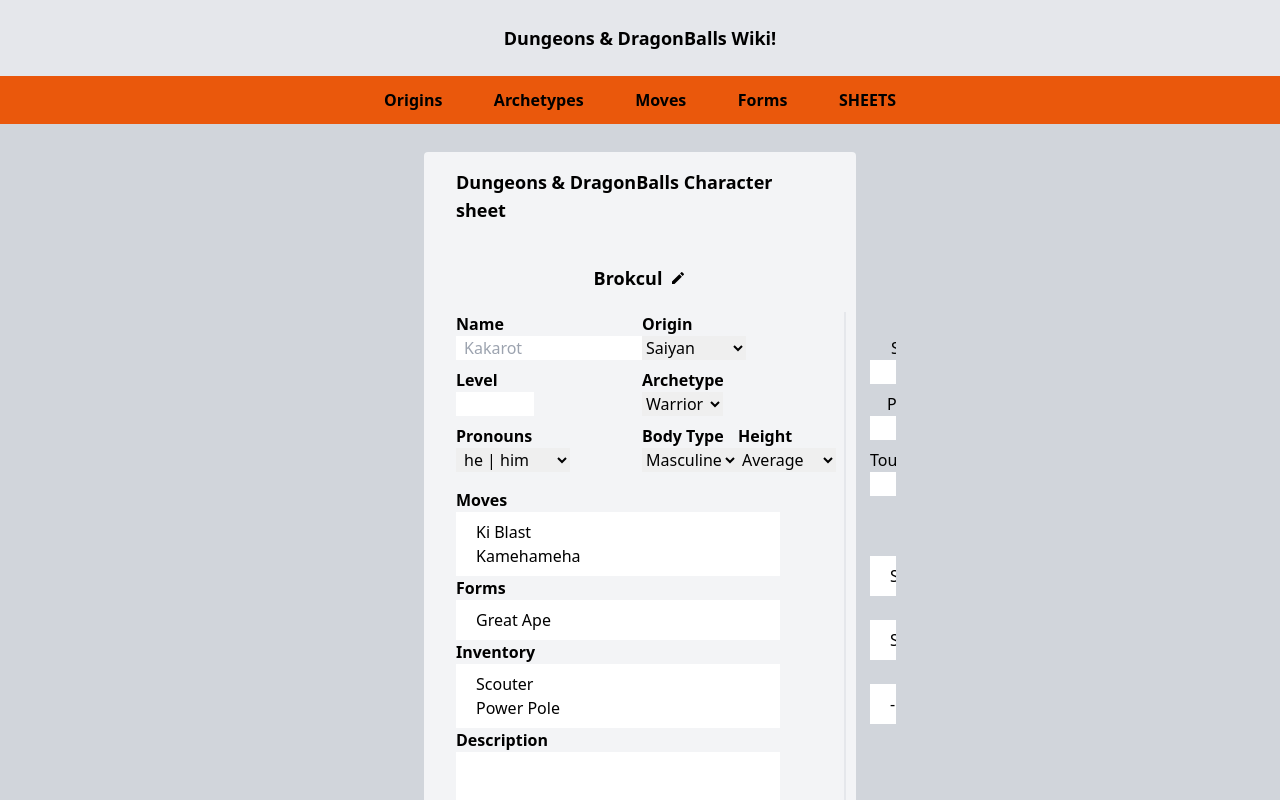
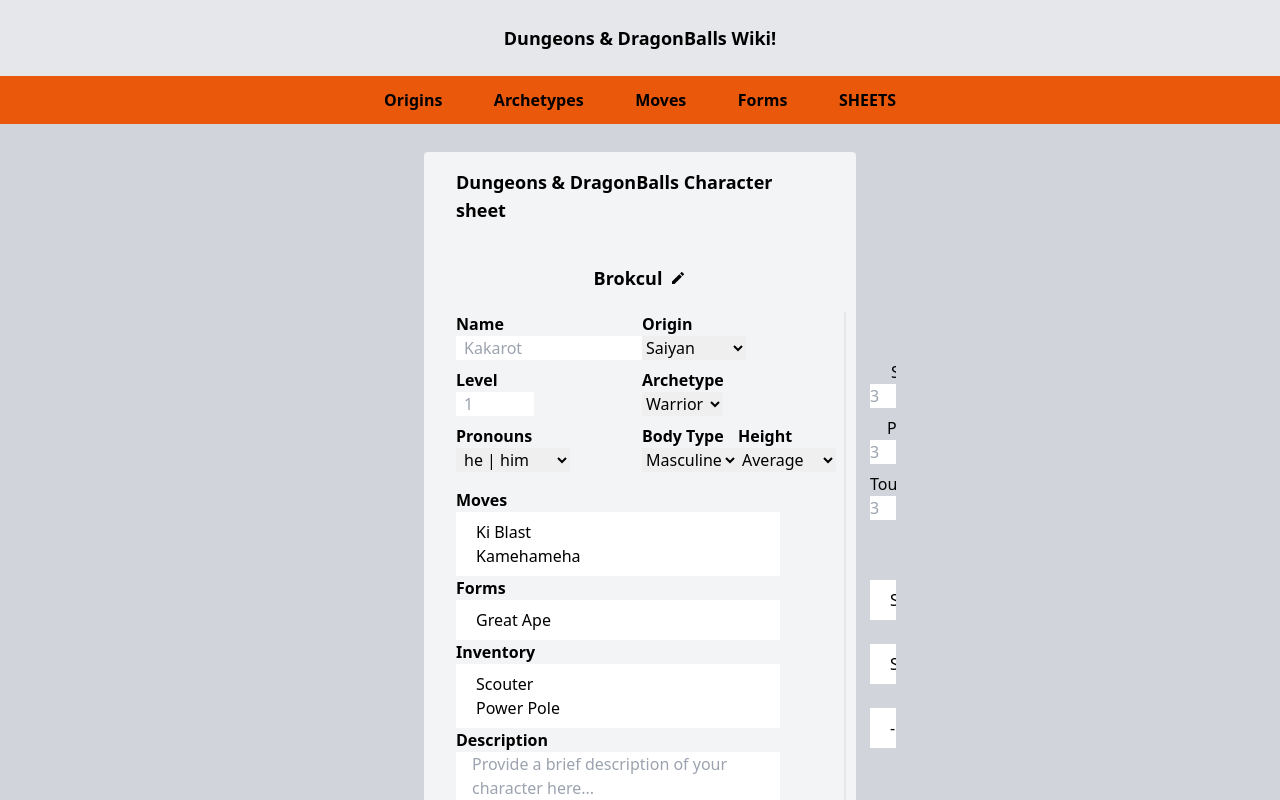
Before and after one commit to KylePep/ddbwiki, a Next.js app: page /sheet in a window 1280 px wide. Shown: the top 800 px of the page. Built offline with nearby package versions, Linux system fonts and the light colour scheme.

Commit message:
Created Modal component

```diff
--- /dev/null
+++ b/app/components/Modal.tsx
@@ -0,0 +1,20 @@
+'use client'
+
+type ToggleProps = {
+  // deletePost: ()=> void
+  setToggle: (toggle: boolean) => void
+}
+
+export default function Modal({ setToggle}: ToggleProps){
+  return(
+    <div onClick={(e)=>{
+      setToggle(false)
+    }} className="fixed bg-black/15 w-full h-full z-20 left-0 top-0">
+      <div className="absolute bg-white top-1/2 left-1/2 transform -translate-x-1/2 -translate-y-1/2 p-12 rounded-lg flex flex-col gap-6">
+        <h2 className="text-xl">
+          Name Character Editor
+        </h2>
+      </div>
+    </div>
+  )
+}
--- a/app/sheet/page.tsx
+++ b/app/sheet/page.tsx
@@ -1,10 +1,14 @@
-import React from 'react'
+'use client'
+
+import React, { useState } from 'react'
 import { MdEdit } from "react-icons/md";
+import Modal from '../components/Modal';
 
 
 export default function page() {
+  const [toggle, setToggle] = useState(false)
   return (
-    <div>
+    <>
       <div>
         <div className='bg-gray-100  px-8 py-4 rounded'>
 
@@ -16,7 +20,9 @@ export default function page() {
                   <div className='my-5 text-lg text-center font-bold'>
                         Brokcul
                   </div>
-                  <MdEdit className=''/>
+                  <button onClick={(e) => {setToggle(true)}}>
+                    <MdEdit className=''/>
+                  </button>
                 </div>
               </div>
           <form className='grid grid-rows-1 grid-flow-col'>
@@ -48,7 +54,7 @@ export default function page() {
               <div>
                 <label htmlFor="level" className='font-bold'>Level </label>
                   <div>
-                    <input className='ps-2' type="number" name="level" id="level" min={1} max={5}/>
+                    <input className='ps-2' type="number" name="level" id="level" min={1} max={5} placeholder='1'/>
                 </div>
               </div>
             </div>
@@ -127,7 +133,7 @@ export default function page() {
                 </div>
                 <div className='flex flex-col'>
                   <label className='font-bold' >Description</label>
-                  <textarea className='resize-none me-10 px-4' name="description" id="description" cols={30} rows={4}></textarea>
+                  <textarea className='resize-none me-10 px-4' name="description" id="description" cols={30} rows={4} placeholder='Provide a brief description of your character here...'></textarea>
                 </div>
               </div>
             </div>
@@ -137,27 +143,30 @@ export default function page() {
               <p  className='text-center font-bold'>
               Stats
               </p>
+              <p className='text-center'>
+                - +2 -
+              </p>
 
               <div className='grid grid-rows-3 grid-flow-col gap-2'>
                 <div className='flex flex-col '>
                   <label className='text-center' htmlFor="name">Spirit </label>
-                  <input type="number" name="spirit" id="spirit" min={1} max={5}  />
+                  <input type="number" name="spirit" id="spirit" min={1} max={5} placeholder='3' />
                 </div>
                 <div className='flex flex-col '>
                   <label className='text-center' htmlFor="name">Power </label>
-                  <input type="number" name="power" id="power" min={1} max={5} />
+                  <input type="number" name="power" id="power" min={1} max={5} placeholder='3' />
                 </div>
                 <div className='flex flex-col '>
                   <label className='text-center' htmlFor="name">Toughness </label>
-                  <input type="number" name="toughness" id="toughness" min={1} max={5} />
+                  <input type="number" name="toughness" id="toughness" min={1} max={5} placeholder='3' />
                 </div>
                 <div className='flex flex-col '>
                   <label className='text-center' htmlFor="name">Ki </label>
-                  <input type="number" name="ki" id="ki" min={1} max={5} />
+                  <input type="number" name="ki" id="ki" min={1} max={5} placeholder='3' />
                 </div>
                 <div className='flex flex-col '>
                   <label className='text-center' htmlFor="name">Agility </label>
-                  <input type="number" name="agility" id="agility" min={1} max={5} />
+                  <input type="number" name="agility" id="agility" min={1} max={5} placeholder='3' />
                 </div>
               </div>
               <div className='mt-3 '>
@@ -193,6 +202,7 @@ export default function page() {
 
         </div>
       </div>
-    </div>
+      {toggle && <Modal setToggle = {setToggle} />}
+    </>
   )
 }
```
